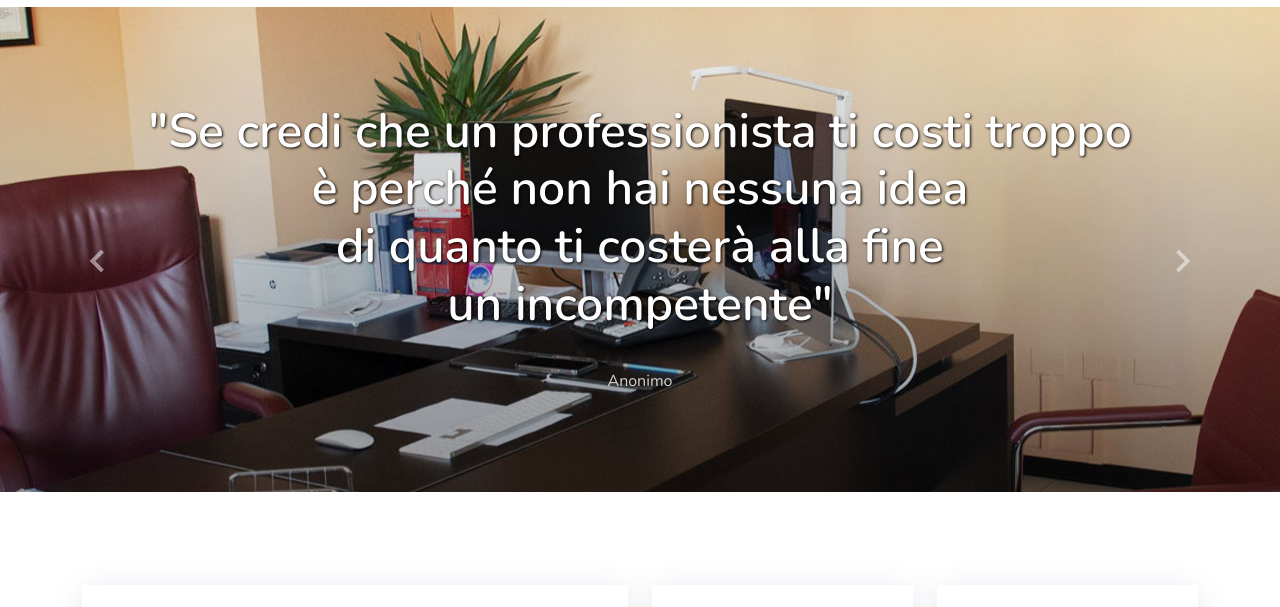
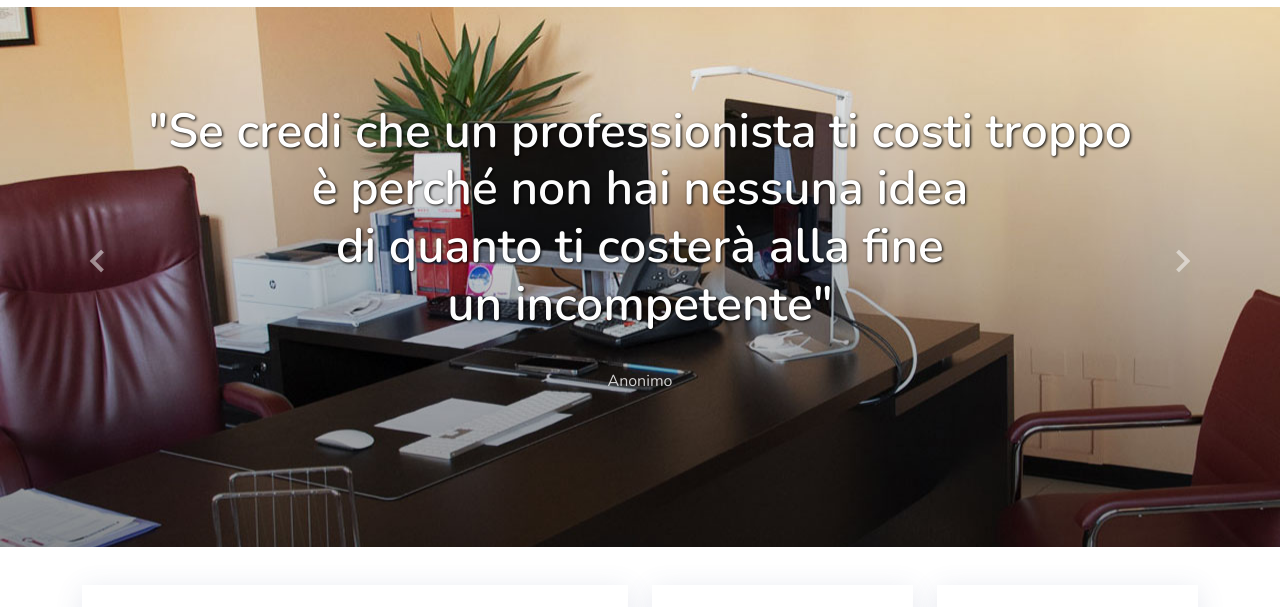
Before and after one commit to bitapp-srl/pages-profis, a plain HTML site: page index.html in a window 1280 px wide. Shown: the part 113-720 px from the top of the page. Drawn offline with nearby package versions, Linux system fonts and the light colour scheme.

Commit message:
altezza home

```diff
--- a/assets/css/style.css
+++ b/assets/css/style.css
@@ -399,7 +399,7 @@ ul.profis li::before {
   left: 50%;
   top: 0;
   width: 130%;
-  height: 88%;
+  height: 96%;
   background: transparent url("../img/profis-bg5.jpg") center top no-repeat;
   z-index: 0;
   border-radius: 0;
@@ -407,7 +407,7 @@ ul.profis li::before {
 }
 
 @media (min-width: 1921px) {
-#hero::after {
+/*#hero::after {
   content: '';
   position: absolute;
   left: 50%;
@@ -418,7 +418,7 @@ ul.profis li::before {
   z-index: 0;
   border-radius: 0;
   transform: translateX(-50%) rotate(0deg);
-}
+}*/
 }
 
 #hero::before {
```
